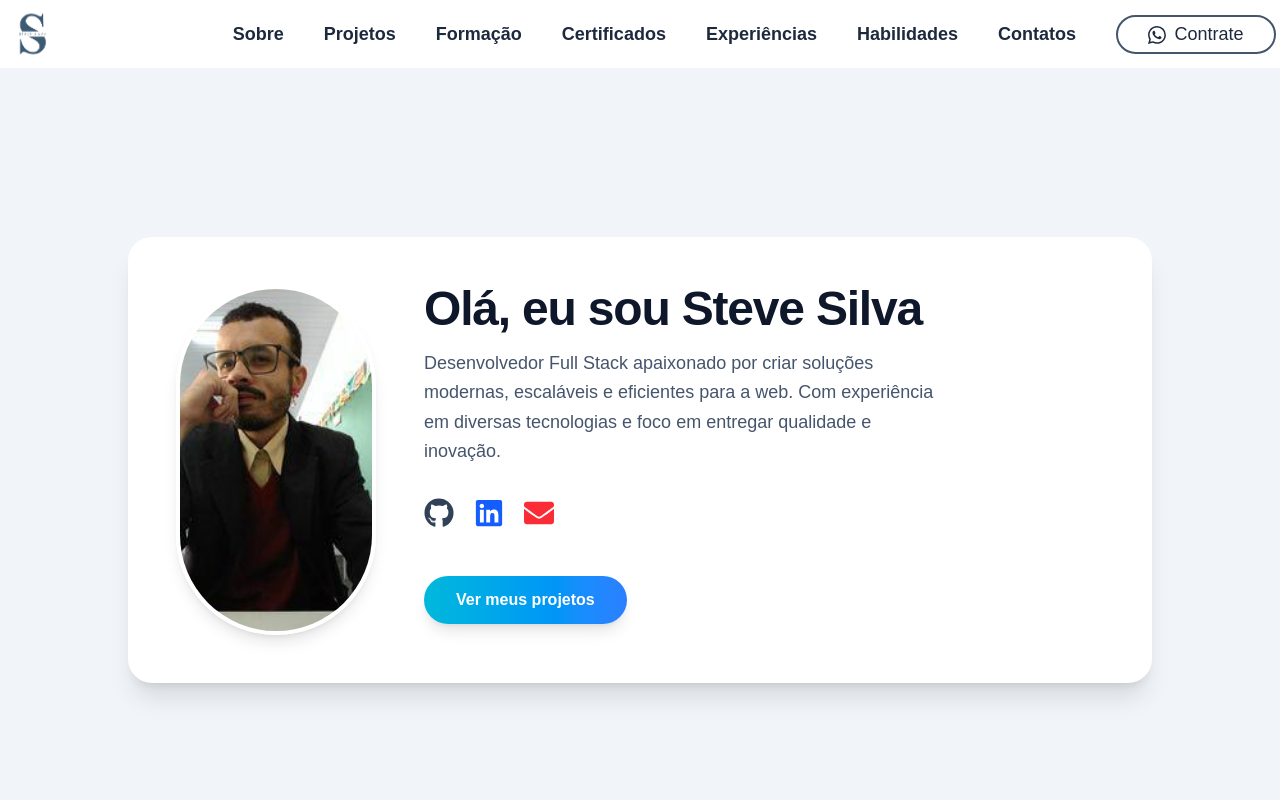
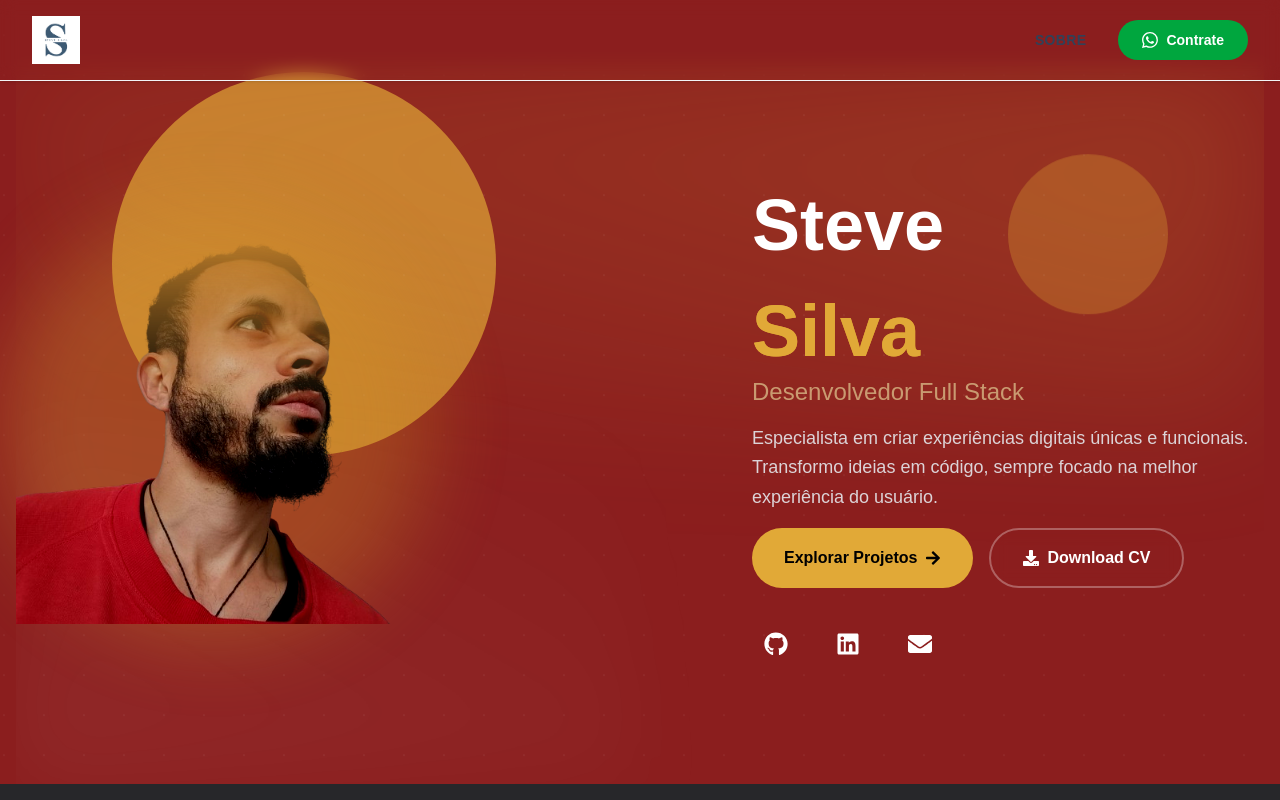
Before and after one commit to SteveSilvas/SteveSilvas, a Next.js app: page / in a window 1280 px wide. Shown: the top 800 px of the page. Built offline with nearby package versions, Linux system fonts and the light colour scheme.

Commit message:
refatorando projeto.

```diff
--- /dev/null
+++ b/src/Components/MainContainer/index.tsx
@@ -0,0 +1,19 @@
+export interface IMainContainerProps {
+	children: React.ReactNode;
+	bgColor?: string;
+}
+
+const MainContainer: React.FC<IMainContainerProps> = ({ children, bgColor }) => {
+	return (
+		<div className="container mx-auto px-4 min-w-screen flex flex-col items-center"
+			style={{
+				backgroundColor: bgColor,
+				// minHeight: "calc(100vh - 4rem)",
+				paddingTop: "4rem",
+			}}>
+			{children}
+		</div>
+	);
+};
+
+export default MainContainer;
--- a/src/Components/Navbar/index.tsx
+++ b/src/Components/Navbar/index.tsx
@@ -1,7 +1,7 @@
 "use client";
 import Image from "next/image";
 import Link from "next/link";
-import { useState } from "react";
+import { useState, useEffect } from "react";
 import { BsWhatsapp } from "react-icons/bs";
 import { GrClose, GrMenu } from "react-icons/gr";
 import logotipo from "@/assets/logotipo.png";
@@ -13,53 +13,120 @@ const Navbar: React.FC = () => {
 		setIsOpen(!isOpen);
 	};
 
+	// Fecha o menu ao redimensionar para desktop
+	useEffect(() => {
+		const handleResize = () => {
+			if (window.innerWidth >= 768 && isOpen) {
+				setIsOpen(false);
+			}
+		};
+
+		window.addEventListener('resize', handleResize);
+		return () => window.removeEventListener('resize', handleResize);
+	}, [isOpen]);
+
+	// Previne scroll quando o menu mobile está aberto
+	useEffect(() => {
+		if (isOpen) {
+			document.body.style.overflow = 'hidden';
+		} else {
+			document.body.style.overflow = 'unset';
+		}
+
+		return () => {
+			document.body.style.overflow = 'unset';
+		};
+	}, [isOpen]);
+
 	return (
+		<>
+			{/* Overlay para fechar menu ao clicar fora (mobile) */}
+			{isOpen && (
 				<div
-            className={`${isOpen ? "h-screen" : "h-0"} md:h-auto bg-white text-slate-800 flex flex-col md:flex-row align-center items-center md:p-1`}
-        >
-            <div className="w-full md:w-auto bg-zinc-900/50 min-h-13 flex justify-center md:justify-start items-center relative  p-4 md:p-0">
-                {isOpen ? <GrClose
-                    className="cursor-pointer absolute right-4 md:hidden"
-                    onClick={toggleSidebar} /> :
-                    <GrMenu
-                        className="text-white text-2xl cursor-pointer absolute right-4 top-4 md:hidden"
-                        onClick={toggleSidebar}
-                    />}
-            </div>
+					className="fixed inset-0 bg-black/50 z-40 md:hidden"
+					onClick={() => setIsOpen(false)}
+				/>
+			)}
+
+			<div className="bg-transparent backdrop-blur-sm shadow-sm border-b border-gray-100">
+				<div className="max-w-7xl mx-auto px-4 sm:px-6 lg:px-8">
+					<div className="flex justify-between items-center h-16 md:h-20">
+						{/* Logo */}
 						<Link
-                className={`hover:text-slate-600 font-bold font-default ${!isOpen ? "hidden md:block" : ""}`}
-                href={"/"}
-                onClick={() => setIsOpen(!isOpen)}
+							href="/"
+							className="flex-shrink-0 hover:opacity-80 transition-opacity duration-200"
+							onClick={() => setIsOpen(false)}
 						>
 							<Image
 								src={logotipo}
 								alt="Logotipo da DomFatia Pizzaria"
-                    width={200}
-                    height={200}
-                    className={`h-40 md:h-15 w-auto mt-4 md:mt-0 ${!isOpen ? "hidden md:block" : ""}`}
+								width={160}
+								height={160}
+								className="h-10 md:h-12 w-auto"
+								priority
 							/>
 						</Link>
 
-            <nav className="w-[100%] h-[100%] text-[18px] md:h-auto flex flex-col md:flex-row align-center items-center justify-center md:justify-end gap-10">
+						{/* Desktop Navigation */}
+						<nav className="hidden md:flex items-center space-x-8">
 							<Link
-                    className={`hover:text-slate-600 font-bold font-default ${!isOpen ? "hidden md:block" : ""}`}
-                    href={"/screens/About"}
-                    onClick={() => setIsOpen(!isOpen)}
+								href="/screens/About"
+								className="text-slate-700 hover:text-slate-900 font-semibold text-sm uppercase tracking-wide transition-colors duration-200 relative group"
+							>
+								Sobre
+								<span className="absolute bottom-0 left-0 w-0 h-0.5 bg-slate-900 transition-all duration-200 group-hover:w-full"></span>
+							</Link>
+
+							<Link
+								href="https://api.whatsapp.com/send?phone=5511997681306"
+								target="_blank"
+								rel="noopener noreferrer"
+								className="inline-flex items-center px-6 py-2.5 text-sm font-semibold text-white bg-green-600 hover:bg-green-700 rounded-full transition-all duration-200 hover:scale-105 hover:shadow-lg"
+							>
+								<BsWhatsapp className="mr-2 text-base" />
+								Contrate
+							</Link>
+						</nav>
+
+						{/* Mobile menu button */}
+						<button
+							onClick={toggleSidebar}
+							className="md:hidden p-2 rounded-lg text-slate-700 hover:text-slate-900 hover:bg-gray-100 transition-colors duration-200"
+							aria-label={isOpen ? "Fechar menu" : "Abrir menu"}
+						>
+							{isOpen ? (
+								<GrClose className="h-6 w-6" />
+							) : (
+								<GrMenu className="h-6 w-6" />
+							)}
+						</button>
+					</div>
+				</div>
+
+				{/* Mobile Navigation */}
+				<div className={`md:hidden transition-all duration-300 ease-in-out ${isOpen
+					? 'max-h-screen opacity-100'
+					: 'max-h-0 opacity-0 overflow-hidden'
+					}`}>
+					<div className="px-4 pt-4 pb-6 space-y-6 bg-white border-t border-gray-100">
+						<Link
+							href="/screens/About"
+							onClick={() => setIsOpen(false)}
+							className="block text-lg font-semibold text-slate-700 hover:text-slate-900 transition-colors duration-200 py-2"
 						>
 							Sobre
 						</Link>
 
 						<Link
-                    className={`hover:text-slate-600 font-bold font-default ${!isOpen ? "hidden md:block" : ""}`}
+							className="block text-lg font-semibold text-slate-700 hover:text-slate-900 transition-colors duration-200 py-2"
 							href={"/screens/Project"}
 							onClick={() => setIsOpen(!isOpen)}
 						>
-
 							Projetos
 						</Link>
 
 						<Link
-                    className={`hover:text-slate-600 font-bold font-default ${!isOpen ? "hidden md:block" : ""}`}
+							className="block text-lg font-semibold text-slate-700 hover:text-slate-900 transition-colors duration-200 py-2"
 							href={"/screens/Training"}
 							onClick={() => setIsOpen(!isOpen)}
 						>
@@ -67,7 +134,7 @@ const Navbar: React.FC = () => {
 						</Link>
 
 						<Link
-                    className={`hover:text-slate-600 font-bold font-default ${!isOpen ? "hidden md:block" : ""}`}
+							className="block text-lg font-semibold text-slate-700 hover:text-slate-900 transition-colors duration-200 py-2"
 							href={"/screens/Certifications"}
 							onClick={() => setIsOpen(!isOpen)}
 						>
@@ -75,7 +142,7 @@ const Navbar: React.FC = () => {
 						</Link>
 
 						<Link
-                    className={`hover:text-slate-600 font-bold font-default ${!isOpen ? "hidden md:block" : ""}`}
+							className="block text-lg font-semibold text-slate-700 hover:text-slate-900 transition-colors duration-200 py-2"
 							href={"/screens/experiencias"}
 							onClick={() => setIsOpen(!isOpen)}
 						>
@@ -83,7 +150,7 @@ const Navbar: React.FC = () => {
 						</Link>
 
 						<Link
-                    className={`hover:text-slate-600 font-bold font-default ${!isOpen ? "hidden md:block" : ""}`}
+							className="block text-lg font-semibold text-slate-700 hover:text-slate-900 transition-colors duration-200 py-2"
 							href={"/screens/habilities"}
 							onClick={() => setIsOpen(!isOpen)}
 						>
@@ -91,7 +158,7 @@ const Navbar: React.FC = () => {
 						</Link>
 
 						<Link
-                    className={`hover:text-slate-600 font-bold font-default ${!isOpen ? "hidden md:block" : ""}`}
+							className="block text-lg font-semibold text-slate-700 hover:text-slate-900 transition-colors duration-200 py-2"
 							href={"/screens/contact"}
 							onClick={() => setIsOpen(!isOpen)}
 						>
@@ -101,13 +168,17 @@ const Navbar: React.FC = () => {
 						<Link
 							href="https://api.whatsapp.com/send?phone=5511997681306"
 							target="_blank"
-                    onClick={() => setIsOpen(!isOpen)}
-                    className={`w-40 text-center hover:scale-105 transition-all duration-300 ease-in-out text-slate-800 py-1 px-4 rounded-4xl border-2 border-slate-600 cursor-pointer ${!isOpen ? "hidden md:block" : ""}`}>
-                    <BsWhatsapp className="inline-block mr-2" />
+							rel="noopener noreferrer"
+							onClick={() => setIsOpen(false)}
+							className="inline-flex items-center justify-center w-full px-6 py-3 text-base font-semibold text-white bg-green-600 hover:bg-green-700 rounded-full transition-all duration-200 hover:scale-105"
+						>
+							<BsWhatsapp className="mr-2 text-lg" />
 							Contrate
 						</Link>
-            </nav>
 					</div>
+				</div>
+			</div>
+		</>
 	);
 };
 
--- a/src/app/layout.tsx
+++ b/src/app/layout.tsx
@@ -22,13 +22,13 @@ export default function RootLayout({
 }>) {
 	return (
 		<html lang="pt-br">
-      <body className={`${openSans.variable} font-sans flex flex-col min-h-screen`}>
-        <header className="w-full fixed top-0 left-0 z-50">
+			<body className={`${openSans.variable} font-sans flex flex-col min-h-screen bg-gray-50`}>
+				<header className="fixed top-0 left-0 right-0 z-50">
 					<Navbar />
 				</header>
-        <main className="flex-grow w-full mt-13 md:mt-15">
+				{/* <main className="flex-grow pt-16 md:pt-20"> */}
 					{children}
-        </main>
+				{/* </main> */}
 				<Footer />
 			</body>
 		</html>
--- a/src/app/screens/HomeScreen/index.tsx
+++ b/src/app/screens/HomeScreen/index.tsx
@@ -1,87 +1,134 @@
+"use client";
 import Image from "next/image";
 import Link from "next/link";
-import { FaEnvelope, FaGithub, FaLinkedin } from "react-icons/fa";
-import profilePic from "@/assets/steve_perfil.jpeg";
+import { FaEnvelope, FaGithub, FaLinkedin, FaArrowRight, FaDownload } from "react-icons/fa";
+import profilePic from "@/assets/steve_lado.png";
+import MainContainer from "@/components/MainContainer";
 
 const HomeScreen = () => {
 	return (
-        <main
-            className="min-h-screen flex flex-col items-center justify-center p-6
-                 bg-slate-100 dark:bg-slate-900"
-        >
-            <div
-                className="max-w-5xl w-full p-8 md:p-12
-                   bg-white dark:bg-slate-800
-                   rounded-3xl shadow-xl
-                   flex flex-col md:flex-row items-center md:items-start gap-8 md:gap-12"
-            >
-                <div className="flex-shrink-0">
+		<MainContainer bgColor="#8B1E1E">
+			<div className="relative flex flex-col lg:flex-row items-center justify-between max-w-7xl w-full min-h-[calc(100vh-5rem)] py-6 md:py-8 lg:py-0">
+
+				{/* Elementos decorativos de fundo */}
+				<div className="absolute inset-0 overflow-hidden pointer-events-none mt-[35vh] md:mt-0">
+					{/* Círculo principal */}
+					<div className="absolute top-2 left-4 md:left-12 lg:left-24 w-80 h-80 md:w-80 md:h-80 lg:w-96 lg:h-96 rounded-full bg-[#E1A937] opacity-90 animate-pulse"></div>
+
+					{/* Círculos secundários */}
+					<div className="absolute top-24 right-4 lg:right-24 w-32 h-32 md:w-40 md:h-40 rounded-full bg-[#E1A937] opacity-30 animate-bounce"></div>
+					{/* <div className="absolute z-50 bottom-20 left-8 lg:left-32 w-20 h-20 md:w-24 md:h-24 rounded-full bg-white opacity-10"></div> */}
+
+					{/* Gradientes decorativos */}
+					<div className="absolute top-0 right-0 w-full h-1/2 bg-gradient-to-bl from-[#E1A937]/20 to-transparent blur-3xl"></div>
+					<div className="absolute bottom-0 left-0 w-1/2 h-1/2 bg-gradient-to-tr from-white/5 to-transparent blur-2xl"></div>
+				</div>
+
+				<div className="relative z-10 flex-shrink-0 order-2 lg:order-1 mb-8 lg:mb-0">
+					<div className="relative group">
+						{/* Glow effect atrás da imagem */}
+						<div className="absolute -inset-4 bg-gradient-to-r from-[#E1A937] to-[#cf941e] rounded-full blur-2xl opacity-30 group-hover:opacity-50 transition-opacity duration-500"></div>
+
 						<Image
 							src={profilePic}
-                        alt="Steve Silva"
-                        width={200}
-                        height={200}
-                        className="rounded-full object-cover shadow-lg border-4 border-white dark:border-slate-800 transition"
+							alt="Steve Silva - Desenvolvedor"
+							width={400}
+							height={400}
+							className="relative object-cover rounded-none transition-transform duration-500 group-hover:scale-105"
+							style={{
+								maskImage: "linear-gradient(to top, black 55%, transparent 100%)",
+								WebkitMaskImage: "linear-gradient(to top, black 55%, transparent 100%)",
+								filter: "brightness(0.85) contrast(1.3) saturate(1.1)"
+							}}
 							priority
 						/>
 					</div>
+				</div>
 
-                <section className="flex flex-col gap-4 text-center md:text-left">
-                    <h1 className="text-4xl lg:text-5xl font-extrabold tracking-tight text-slate-900 dark:text-white">
-                        Olá, eu sou Steve Silva
+				<section className="relative z-10 flex flex-col text-center lg:text-left order-1 lg:order-2 lg:ml-16 xl:ml-24 max-w-xl">
+					<h1 className="flex md:flex-col flex-wrap justify-center gap-4 text-4xl md:text-5xl lg:text-6xl xl:text-7xl font-black leading-tight text-white">
+						<span className="block">Steve</span>
+						<span className="block text-[#E1A937] bg-gradient-to-r from-[#E1A937] to-[#cf941e] bg-clip-text">
+							Silva
+						</span>
 					</h1>
-                    <p className="max-w-lg text-lg text-slate-600 dark:text-slate-400 leading-relaxed">
-                        Desenvolvedor Full Stack apaixonado por criar soluções modernas, escaláveis e eficientes para a web. Com experiência em diversas tecnologias e foco em entregar qualidade e inovação.
+
+					<h2 className="text-xl md:text-2xl font-light text-[#d0a87a] mb-4 opacity-90">
+						Desenvolvedor Full Stack
+					</h2>
+
+					<p className="max-w-lg text-base md:text-lg leading-relaxed text-gray-200 mb-4 opacity-90">
+						Especialista em criar experiências digitais únicas e funcionais.
+						Transformo ideias em código, sempre focado na melhor experiência do usuário.
 					</p>
 
-                    <div className="flex justify-center md:justify-start gap-5 mt-4">
+					<div className="flex gap-4 md:mb-8">
+						<Link
+							href="/screens/Projects"
+							className="group inline-flex items-center justify-center px-8 py-4 text-base font-semibold text-black bg-[#E1A937] rounded-full hover:bg-[#cf941e] transition-all duration-300 hover:scale-105 hover:shadow-lg hover:shadow-[#E1A937]/25"
+						>
+							Explorar Projetos
+							<FaArrowRight className="ml-2 transition-transform duration-300 group-hover:translate-x-1" />
+						</Link>
+
+						<Link
+							href="/cv.pdf"
+							target="_blank"
+							rel="noopener noreferrer"
+							className="inline-flex items-center justify-center px-4 md:px-8 py-2 md:py-4 text-base font-semibold text-white border-2 border-white/30 rounded-full hover:bg-white/10 hover:border-white/50 transition-all duration-300 backdrop-blur-sm"
+						>
+							<FaDownload className="mr-2" />
+							Download CV
+						</Link>
+					</div>
+
+					<div className="flex justify-center lg:justify-start gap-6">
 						<a
 							href="https://github.com/stevesilvas"
 							target="_blank"
 							rel="noopener noreferrer"
-                            className="text-slate-700 dark:text-slate-300
-                         hover:text-slate-900 dark:hover:text-white
-                         text-3xl transition-transform transform hover:scale-110"
+							className="group p-3 text-white hover:text-[#E1A937] transition-all duration-300 hover:scale-110"
 							aria-label="GitHub"
 						>
-                            <FaGithub />
+							<FaGithub className="text-2xl group-hover:drop-shadow-lg" />
 						</a>
 						<a
 							href="https://www.linkedin.com/in/steve-silva-752563226/"
 							target="_blank"
 							rel="noopener noreferrer"
-                            className="text-blue-600 dark:text-blue-400
-                         hover:text-blue-800 dark:hover:text-blue-300
-                         text-3xl transition-transform transform hover:scale-110"
+							className="group p-3 text-white hover:text-[#E1A937] transition-all duration-300 hover:scale-110"
 							aria-label="LinkedIn"
 						>
-                            <FaLinkedin />
+							<FaLinkedin className="text-2xl group-hover:drop-shadow-lg" />
 						</a>
 						<a
 							href="mailto:steve.evets00@gmail.com"
-                            className="text-red-500 dark:text-red-400
-                         hover:text-red-700 dark:hover:text-red-300
-                         text-3xl transition-transform transform hover:scale-110"
-                            aria-label="Email"
+							className="group p-3 text-white hover:text-[#E1A937] transition-all duration-300 hover:scale-110"
+							aria-label="E-mail"
 						>
-                            <FaEnvelope />
+							<FaEnvelope className="text-2xl group-hover:drop-shadow-lg" />
 						</a>
 					</div>
-
-                    <Link
-                        href="/screens/projects"
-                        className="mt-8 px-8 py-3 w-fit
-                       text-base font-semibold text-white
-                       rounded-full shadow-lg
-                       bg-gradient-to-r from-cyan-500 to-blue-500
-                       hover:from-blue-500 hover:to-cyan-500
-                       transition-all transform hover:-translate-y-1"
-                    >
-                        Ver meus projetos
-                    </Link>
 				</section>
 			</div>
-        </main>
+
+			<div className="absolute inset-0 opacity-5">
+				<div className="absolute inset-0"
+					style={{
+						backgroundImage: `radial-gradient(circle at 1px 1px, white 1px, transparent 0)`,
+						backgroundSize: '40px 40px',
+						animation: 'float 20s ease-in-out infinite'
+					}}
+				></div>
+			</div>
+
+			<style jsx>{`
+                @keyframes float {
+                    0%, 100% { transform: translateY(0px) translateX(0px); }
+                    50% { transform: translateY(-10px) translateX(5px); }
+                }
+            `}</style>
+		</MainContainer>
 	);
 };
 
```
Also changed, not shown: src/app/screens/Projects/page.tsx (added, +39 -0 lines), src/assets/steve_lado.png (added). Lines whose indentation alone changed are shown as unchanged.
